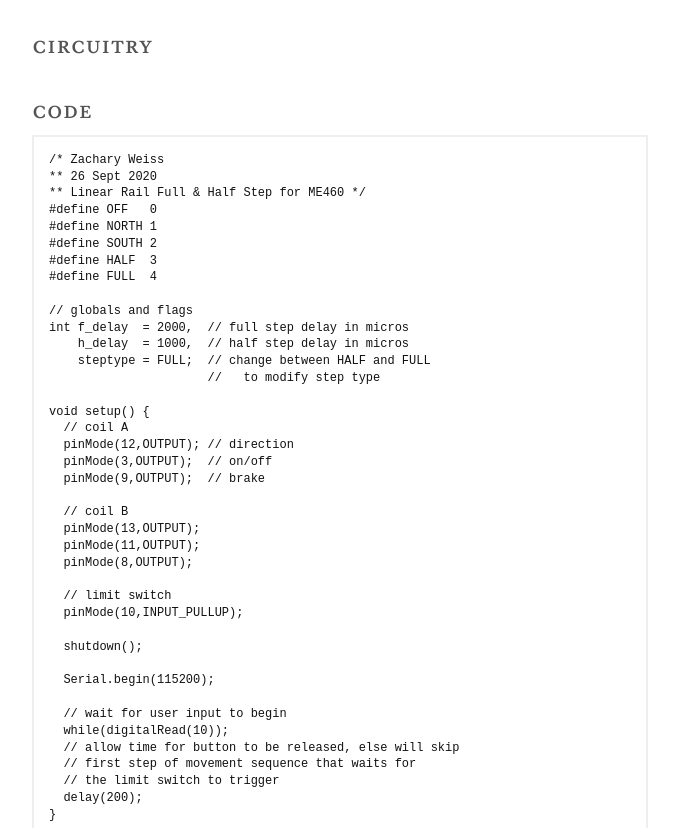
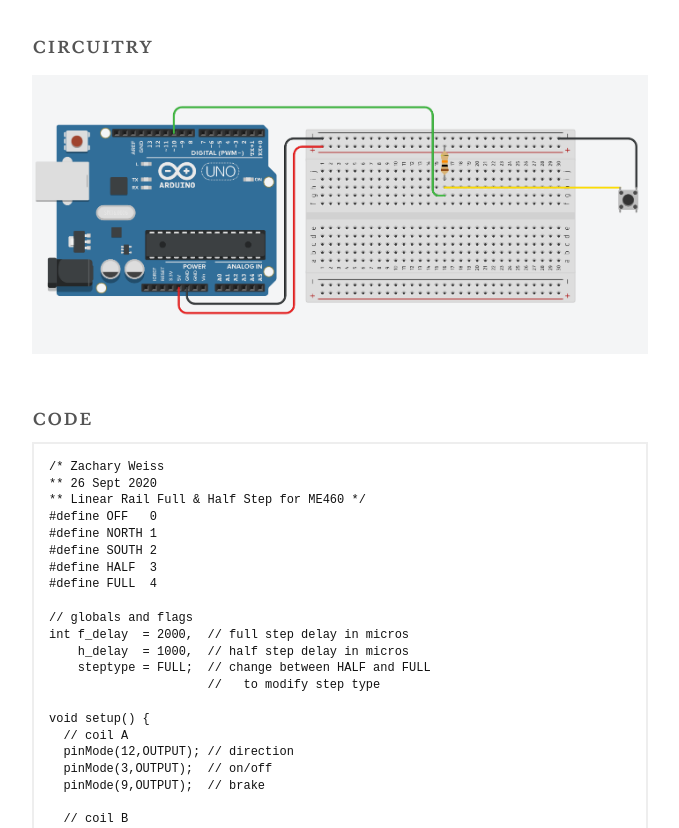
Before and after one commit to zacharyweiss/zacharyweiss.github.io, a plain HTML site: page portfolio/index.html in a window 1280 px wide. Shown: the part 2525-3353 px from the top of the page, without its empty margins (300-979 px from the left). Drawn offline with Linux system fonts and the light colour scheme; files that its build step writes are made by us from their sources.

Commit message:
Limit switch wiring

```diff
--- a/portfolio/index.html
+++ b/portfolio/index.html
@@ -67,6 +67,7 @@
             </p>
         <div class="subhead small-caps" id="circuitry">
             <a href="#circuitry">Circuitry</a></div>
+            <img src="/img/limitswitch.png" id="limitwire" alt="Limit switch wired into Arduino with a pull-up resistor."/>
             <p>
 
             </p>
```
Also changed, not shown: img/limitswitch.png (added).
